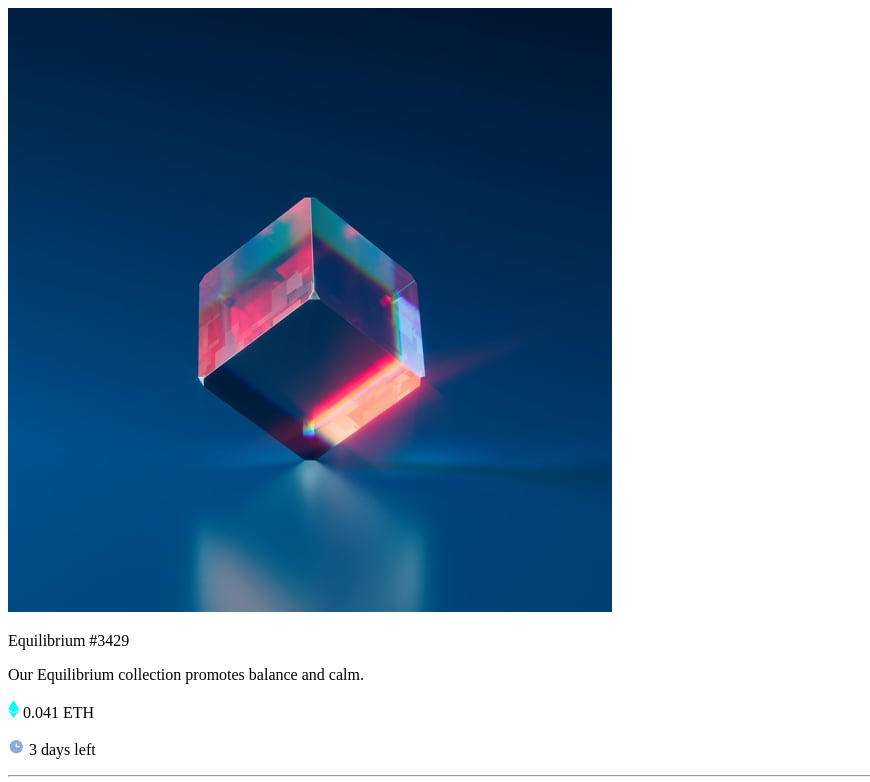
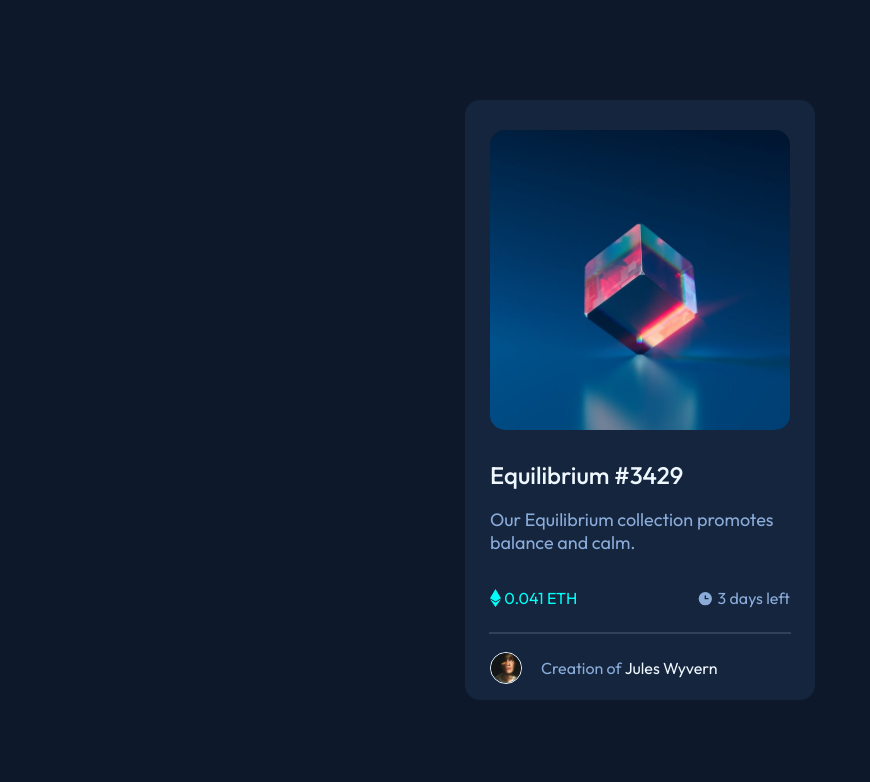
Before and after one commit to fandopg/nft_card, a plain HTML site: page index.html in a window 1280 px wide. Shown: the top 782 px of the page, without its empty margins (0-870 px from the left). Drawn offline with Linux system fonts and the light colour scheme.

Commit message:
Update index.html

```diff
--- a/index.html
+++ b/index.html
@@ -4,7 +4,7 @@
     <meta charset="UTF-8" />
     <meta http-equiv="X-UA-Compatible" content="IE=edge" />
     <meta name="viewport" content="width=device-width, initial-scale=1.0" />
-    <link rel="stylesheet" href="./nft.css" />
+    <link rel="stylesheet" href="../styles/styles.css" />
     <link rel="preconnect" href="https://fonts.googleapis.com" />
     <link rel="preconnect" href="https://fonts.gstatic.com" crossorigin />
     <link
```
